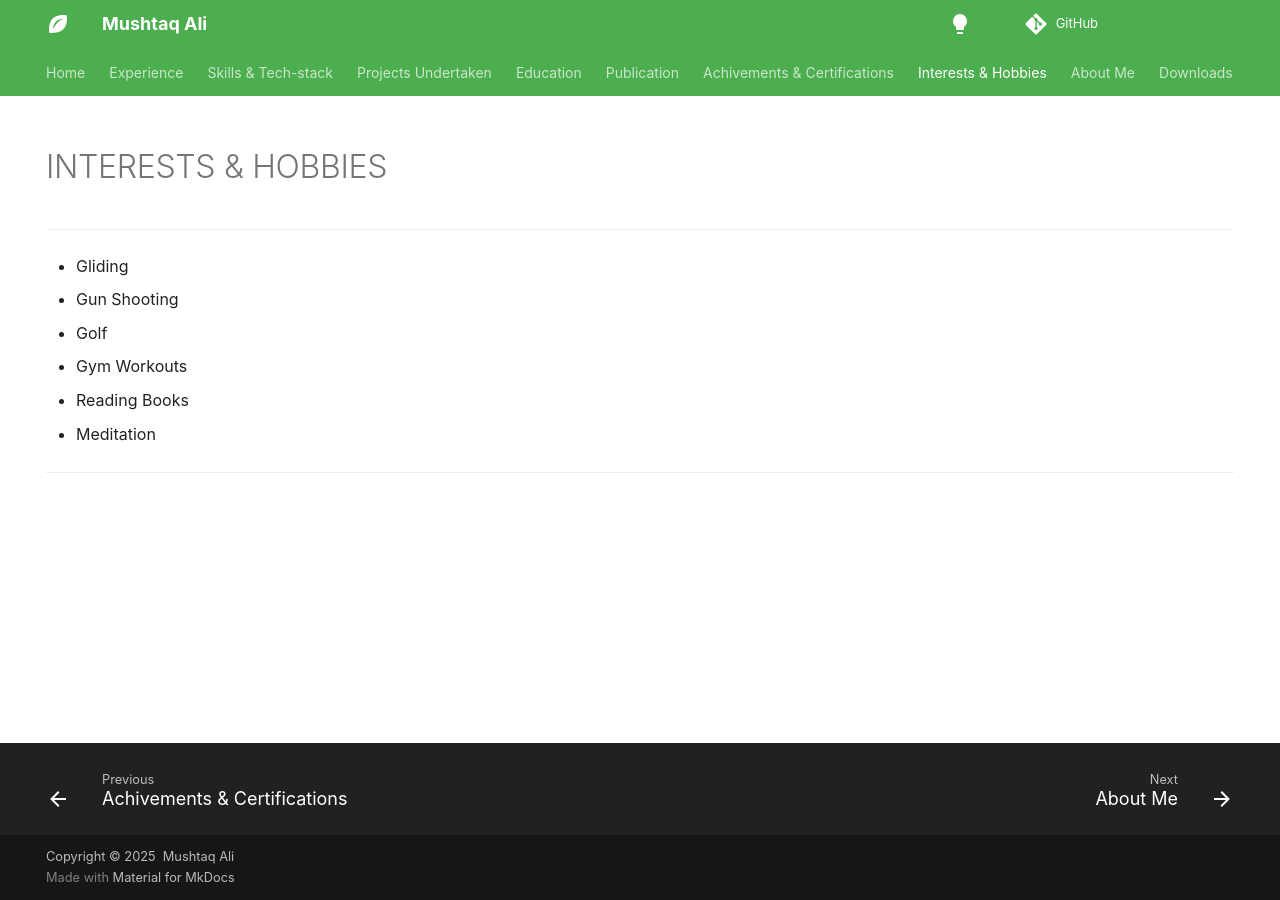
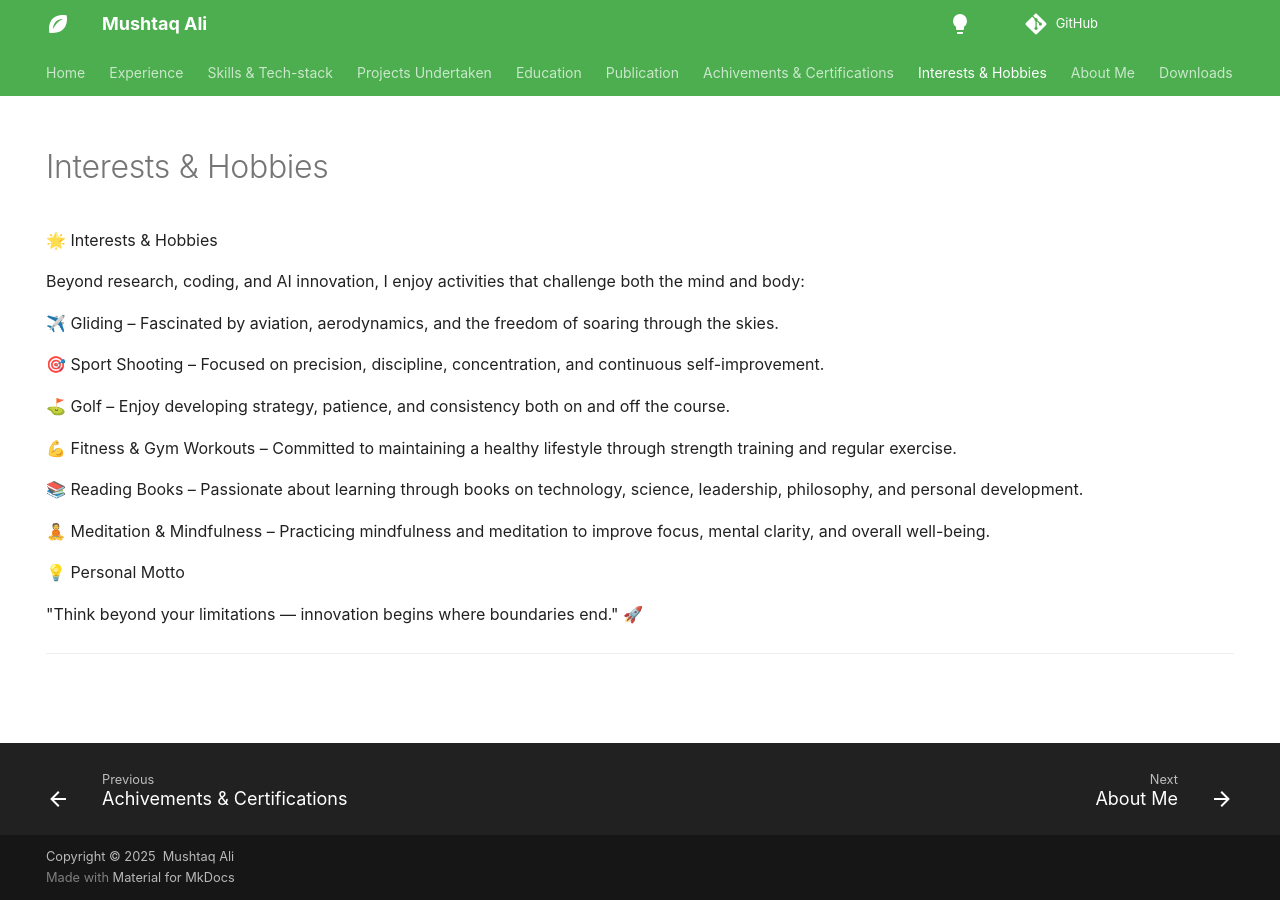
Before and after one commit to ali1810/Profile, an MkDocs documentation site: the page built from docs/interests.md, in a window 1280 px wide. Built offline with MkDocs 1.6.1 and Material for MkDocs 9.7.7, drawn with Linux system fonts in a browser that asks for light colours; some web fonts are replaced.

Commit message:
Update interests.md

```diff
--- a/docs/interests.md
+++ b/docs/interests.md
@@ -3,18 +3,26 @@ hide:
   - navigation
   - toc
 ---
+🌟 Interests & Hobbies
 
-# INTERESTS & HOBBIES
+Beyond research, coding, and AI innovation, I enjoy activities that challenge both the mind and body:
 
----
+✈️ Gliding – Fascinated by aviation, aerodynamics, and the freedom of soaring through the skies.
 
-- Gliding
-- Gun Shooting
-- Golf
-- Gym Workouts
-- Reading Books
-- Meditation
+🎯 Sport Shooting – Focused on precision, discipline, concentration, and continuous self-improvement.
 
+⛳ Golf – Enjoy developing strategy, patience, and consistency both on and off the course.
+
+💪 Fitness & Gym Workouts – Committed to maintaining a healthy lifestyle through strength training and regular exercise.
+
+📚 Reading Books – Passionate about learning through books on technology, science, leadership, philosophy, and personal development.
+
+🧘 Meditation & Mindfulness – Practicing mindfulness and meditation to improve focus, mental clarity, and overall well-being.
+
+
+💡 Personal Motto
+
+"Think beyond your limitations — innovation begins where boundaries end." 🚀
 
 ---
 
```
